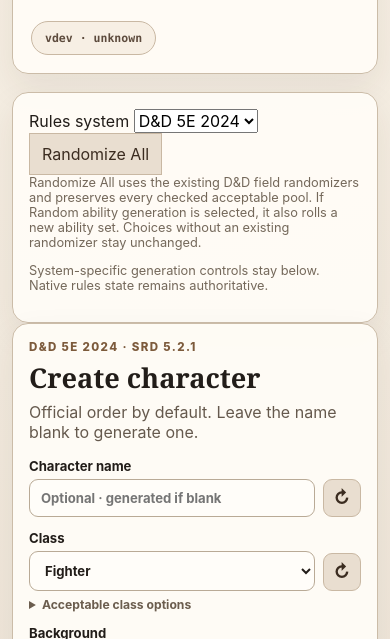
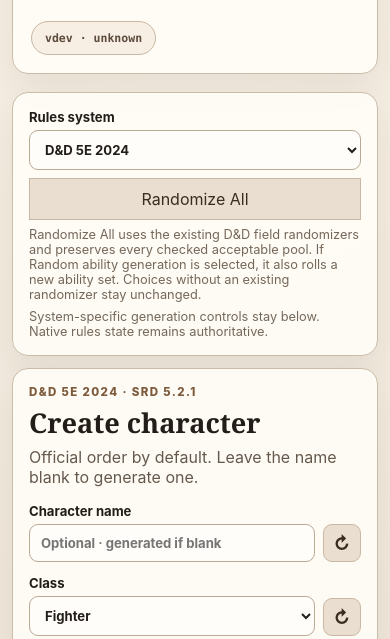
Before and after one commit to Three-Wheeled-Sloth-Studio/Character-Forge, a website with bundled scripts: page apps/web/index.html in a window 390 px wide. Shown: the part 142-781 px from the top of the page. Built offline with nearby package versions, Linux system fonts and the light colour scheme; files whose address does not match are found by name.

Commit message:
style: add shared randomization controls

```diff
--- a/apps/web/src/styles.css
+++ b/apps/web/src/styles.css
@@ -27,6 +27,12 @@
 .forge-workspace { display: grid; grid-template-columns: minmax(340px, 430px) minmax(0, 1fr); gap: 18px; align-items: stretch; flex: 1 1 auto; min-height: 0; }
 .creator-column { min-width: 0; min-height: 0; overflow-y: auto; overscroll-behavior: contain; padding-right: 4px; }
 .creator-panel { padding: 20px; }
+.creator-system-panel { margin-bottom: 12px; padding: 14px 20px; display: grid; gap: 7px; }
+.creator-system-actions { display: grid; grid-template-columns: minmax(0, 1fr) auto; gap: 8px; align-items: end; }
+.creator-system-panel label { display: grid; gap: 5px; font-size: .82rem; font-weight: 750; }
+.creator-system-panel select { width: 100%; min-width: 0; padding: 10px 11px; border: 1px solid #b9aa96; border-radius: 9px; background: #fffdf9; color: #221d19; }
+.creator-system-panel p { margin: 0; }
+.creator-system-actions .secondary-button { white-space: nowrap; }
 .compact-creator { display: block; }
 .creator-heading { margin-bottom: 16px; }
 .creator-heading p:last-child { color: #65594d; margin-bottom: 0; }
@@ -107,6 +113,8 @@
   .forge-header { padding: 18px; }
   .forge-header-meta { justify-content: flex-start; }
   .creator-panel, .result-panel { padding: 16px; }
+  .creator-system-actions { grid-template-columns: 1fr; }
+  .creator-system-actions .secondary-button { width: 100%; }
   .project-chip, .build-chip { white-space: normal; }
   .choice-pool-grid { grid-template-columns: 1fr; }
   .ability-input-grid { grid-template-columns: repeat(2, minmax(0, 1fr)); }
```
